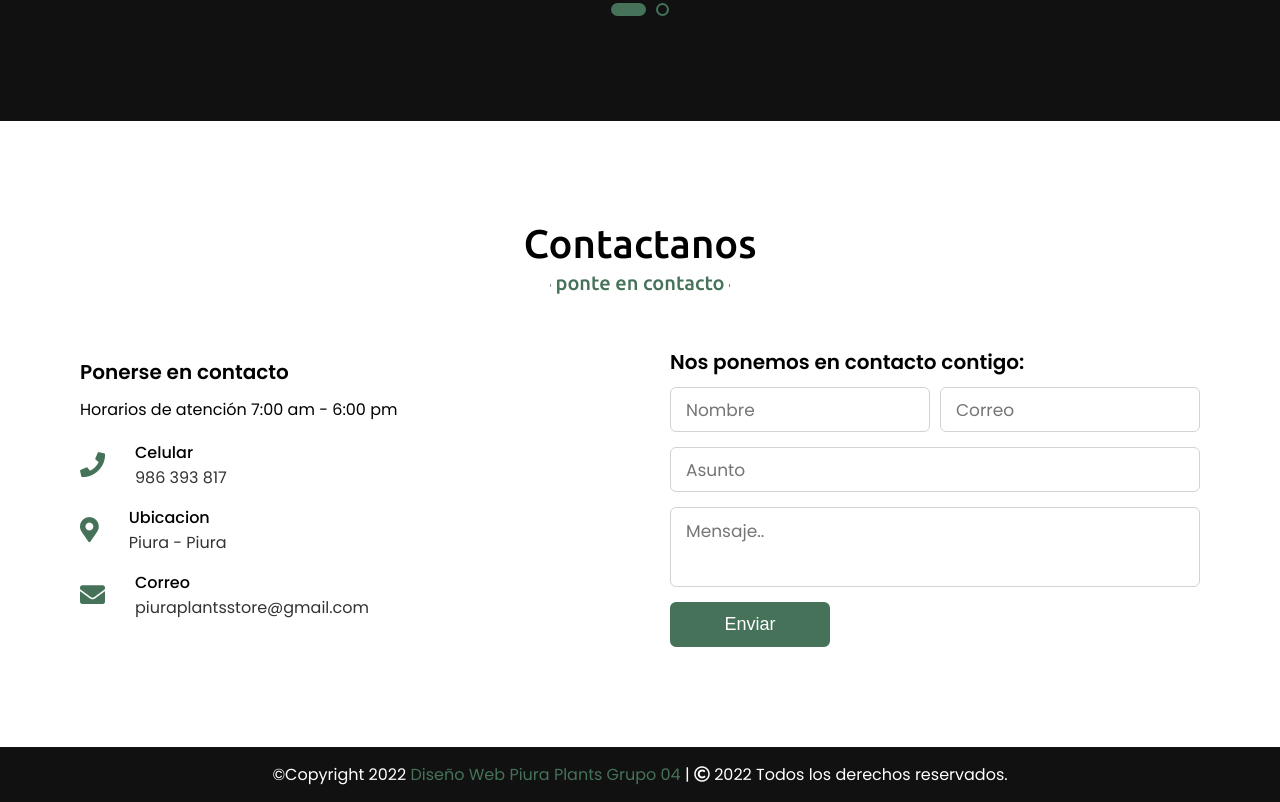
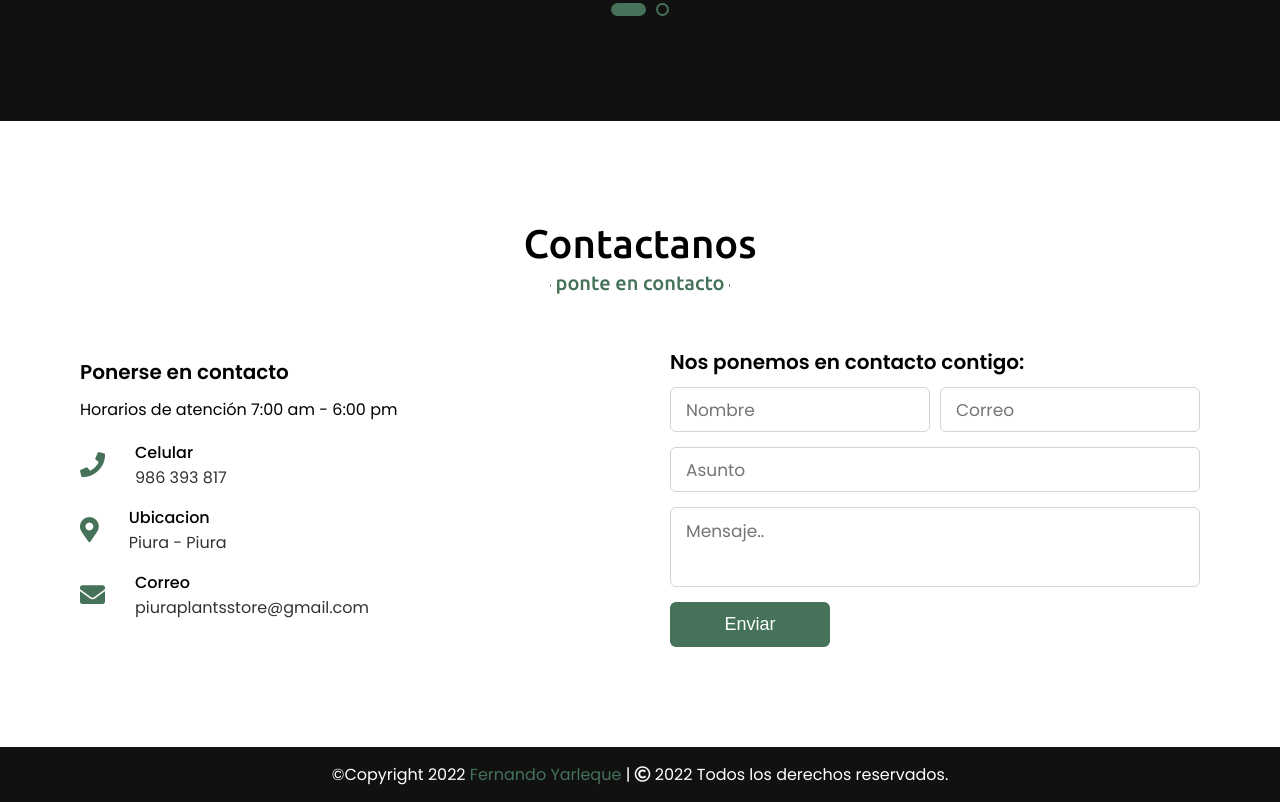
Before and after one commit to imlufer/piuraplants, a plain HTML site: page index.html in a window 1280 px wide. Shown: the part 2455-3257 px from the top of the page. Drawn offline with nearby package versions, Linux system fonts and the light colour scheme.

Commit message:
Update index.html

```diff
--- a/index.html
+++ b/index.html
@@ -176,7 +176,7 @@
 
     <!-- footer section start -->
     <footer>
-        <span>©Copyright 2022 <a href="#">Diseño Web Piura Plants Grupo 04</a> | <span class="far fa-copyright"></span> 2022 Todos los derechos reservados.</span>
+        <span>©Copyright 2022 <a href="https://wa.me/51991835173?text=" target="_blank">Fernando Yarleque</a> | <span class="far fa-copyright"></span> 2022 Todos los derechos reservados.</span>
     </footer>
 
     <script src="script.js"></script>
```
